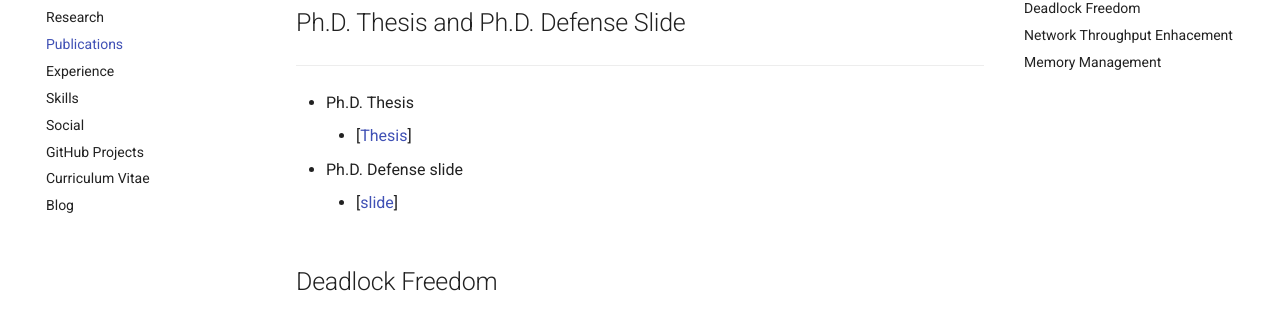
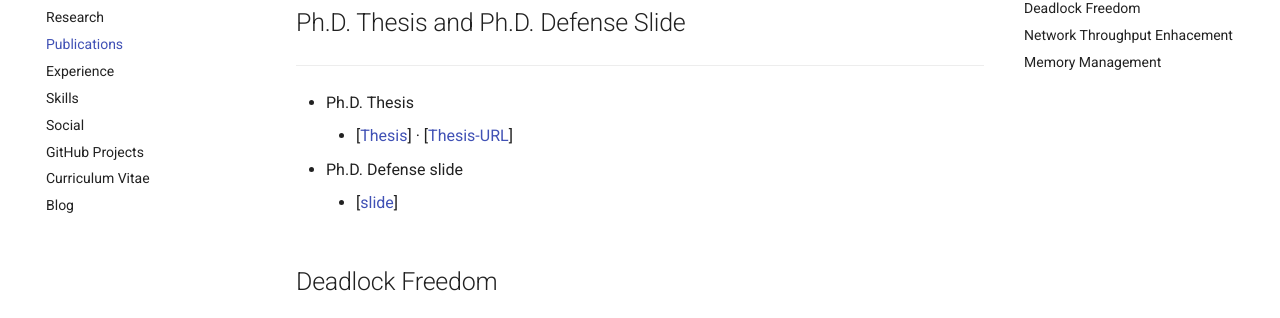
Before and after one commit to Mayank-Parasar/website, an MkDocs documentation site: the page built from docs/publication.md, in a window 1280 px wide and 900 px high. Shown: the part 175-493 px from the top of the window. Built offline with MkDocs 1.6.1 and Material for MkDocs 9.7.7, drawn with Linux system fonts in a browser that asks for light colours; comment, search, counter and statistics services are not loaded.

```diff
--- a/docs/publication.md
+++ b/docs/publication.md
@@ -1,7 +1,7 @@
 ## Ph.D. Thesis and Ph.D. Defense Slide
 -------
 * Ph.D. Thesis
-	* <div> [[Thesis](papers/PARASAR-DISSERTATION-2020.pdf)] </div>
+	* <div> [[Thesis](papers/PARASAR-DISSERTATION-2020.pdf)] · [<a href="https://smartech.gatech.edu/handle/1853/63654">Thesis-URL</a>]  </div>
 * Ph.D. Defense slide
 	* <div> [[slide](slides/Defense.pptx)] </div>
 
```
